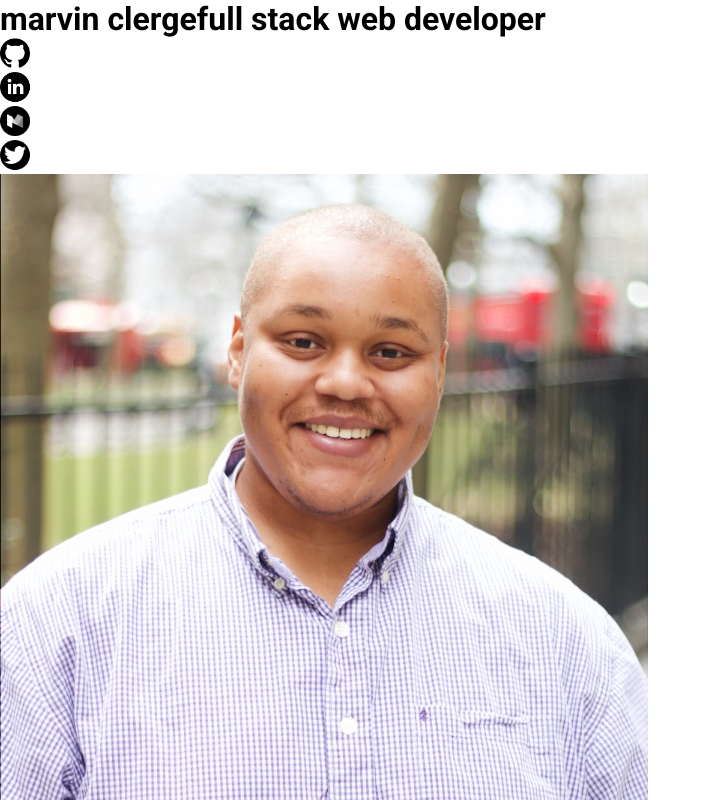
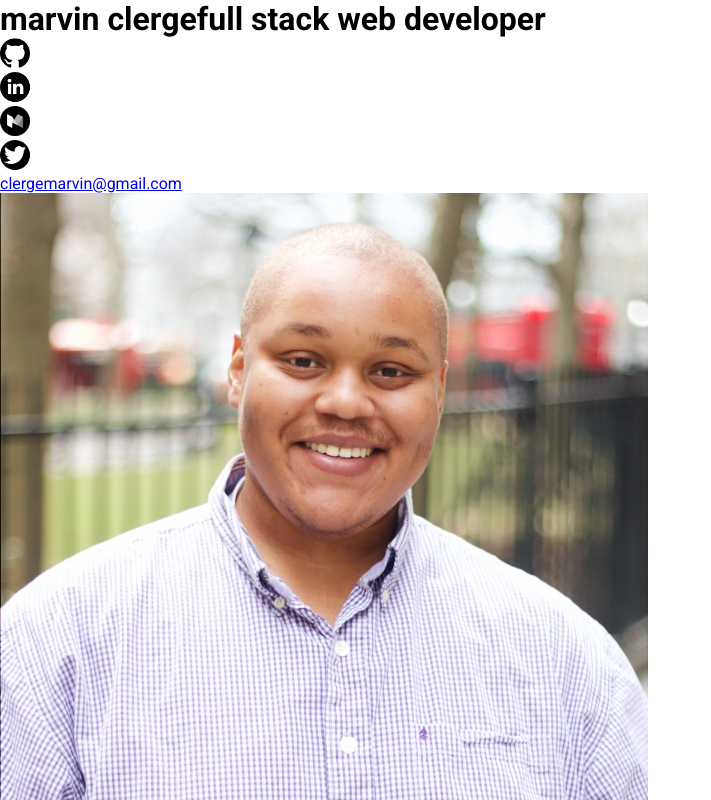
Before and after one commit to MarvinClerge/Personal-Website, a React (Create React App) app: page / in a window 1280 px wide. Shown: the top 800 px of the page, without its empty margins (0-711 px from the left). Built offline with nearby package versions, Linux system fonts and the light colour scheme.

Commit message:
added email link in header

```diff
--- a/src/components/header.js
+++ b/src/components/header.js
@@ -29,6 +29,9 @@ const Header = props => {
           </a></li>
         </ul>
 
+
+        <p className='email'><a href="mailto:clergemarvin@gmail.com?Subject=Hi Marvin!">clergemarvin@gmail.com</a></p>
+
       </div>
     </header>
   )
--- a/src/css/header.css
+++ b/src/css/header.css
@@ -8,7 +8,7 @@
 
 .header-content {
   display: grid;
-  grid-template-rows: repeat(2, 1fr);
+  grid-template-rows: repeat(3, 60px);
 }
 
 .header-text {
@@ -41,3 +41,11 @@
 .icon:hover > a > img {
   transform: scale(1.1);
 }
+
+.email {
+  text-align: center;
+}
+
+.email > a {
+  color: var(--link);
+}
--- a/src/css/project.css
+++ b/src/css/project.css
@@ -37,7 +37,7 @@
 }
 
 .projectcard-info > h2 > span > a {
-  color: #3985cc;
+  color: var(--link);
 }
 
 .projectcard-title {
--- a/src/index.css
+++ b/src/index.css
@@ -5,6 +5,7 @@
 
   --bg-light: #f6f5f5;
   --bg-dark: #dbd8d8;
+  --link: #3985cc;
 }
 
 body {
```
